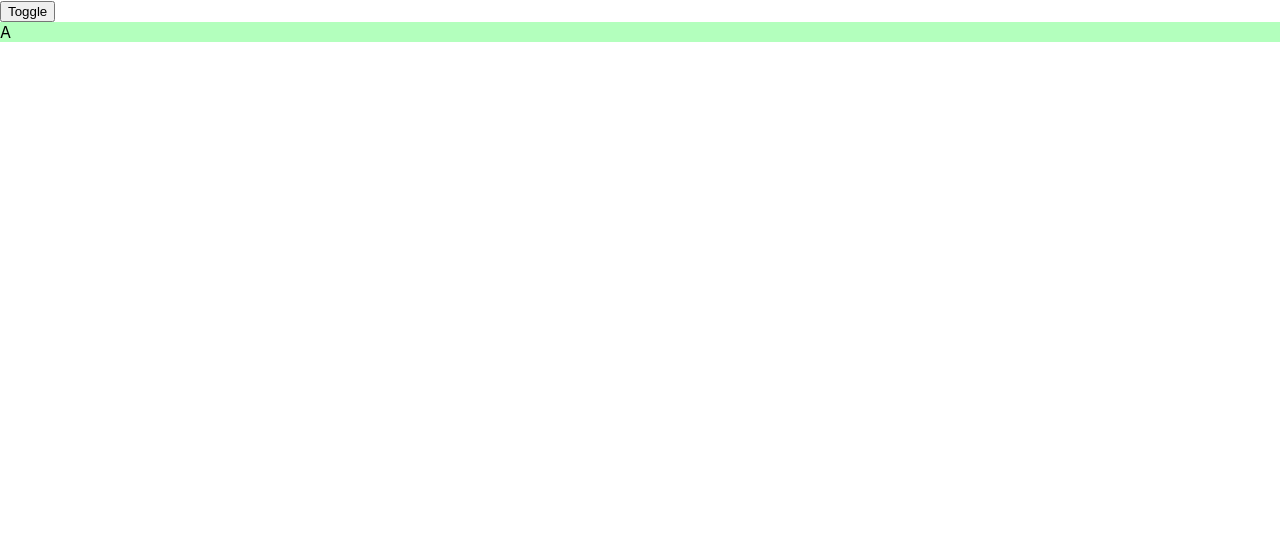
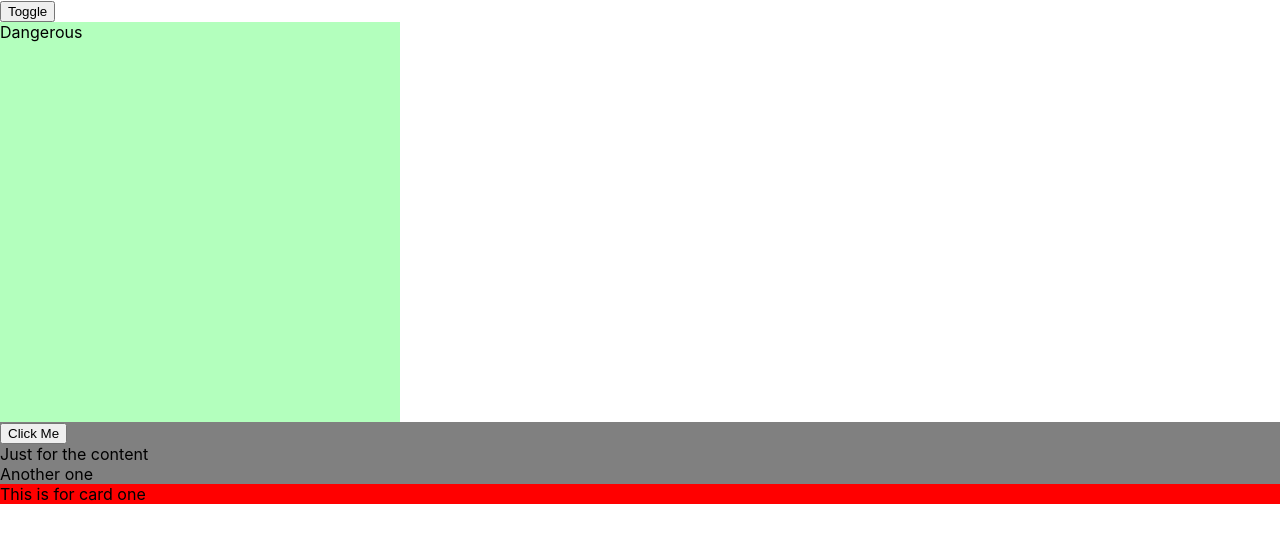
Before and after one commit to snony/rechart-investigation, a React (Create React App) app: page / in a window 1280 px wide. Shown: the top 542 px of the page. Built offline with nearby package versions, Linux system fonts and the light colour scheme.

Commit message:
found the things to manipulate

```diff
--- a/src/animation/Flop.tsx
+++ b/src/animation/Flop.tsx
@@ -1,5 +1,5 @@
 import React, { useState, useEffect } from 'react'
-import { Transition, animated } from 'react-spring/renderprops'
+import { Transition, animated, Spring } from 'react-spring/renderprops'
 import styled from 'styled-components'
 
 const Wrapper = styled.div`
@@ -23,13 +23,15 @@ const DivTwo = styled.div`
 
 const pages = [
     (style: React.CSSProperties) => (
-        <animated.div style={{ ...style, background: '#b3FFBD' }}>A</animated.div>
+        <animated.div style={{ ...style, background: '#b3FFBD', width: "400px", height: "400px" }}>
+            <div>Dangerous</div>
+        </animated.div>
     ),
     (style: React.CSSProperties) => (
-        <animated.div style={{ ...style, background: '#B2DBBF' }}>B</animated.div>
+        <animated.div style={{ ...style, background: '#B2DBBF', width: "400px", height: "400px" }}>B</animated.div>
     ),
     (style: React.CSSProperties) => (
-        <animated.div style={{ ...style, background: '#12DBBF' }}>C</animated.div>
+        <animated.div style={{ ...style, background: '#12DBBF', width: "400px", height: "400px" }}>C</animated.div>
     ),
 ]
 
@@ -51,22 +53,26 @@ interface Move {
 }
 
 const CardOne: React.FC = () => {
-    const [className, setClassName] = useState('moveIn')
+    const [className, setClassName] = useState(0)
     useEffect(() => {
 
         return () => {
-            setClassName("moveOut")
+            setClassName(0)
         }
     })
     return (
         <DivOne >
-            <button>Click Me</button>
+            <button onClick={() => setClassName(className === 0 ? 1 : 0)}>Click Me</button>
             <div>
                 Just for the content
         </div>
-            <div>
-                Another one
-        </div>
+            <Spring from={{ opacity: 0 }} to={{ opacity: 1 }}>
+                {props => (
+                    <div style={props}>
+                        Another one
+                    </div>)
+                }
+            </Spring>
         </DivOne>)
 }
 
@@ -95,13 +101,15 @@ const Container: React.FC = () => {
             </div>
             <Transition
                 items={isCardOne}
-                from={{ opacity: 0, transform: 'translateY(-50%)', zIndex: -1 }}
-                enter={{ opacity: 1, transform: 'translateY(0%)', zIndex: 0 }}
-                leave={{ opacity: 0, transform: 'translateY(-50%)', zIndex: -1 }}
+                config={{ tension: 0, friction: 5, precision: 0.1 }}
+                from={{ opacity: 0, transform: 'translateY(-50%)' }}
+                enter={{ opacity: 1, transform: 'translateY(0%)' }}
+                leave={{ opacity: 0, transform: 'translateY(-50%)' }}
             >
                 {index => pages[index]}
             </Transition>
-            {/* <Foo /> */}
+            <CardOne />
+            <CardTwo />
         </Wrapper>
     )
 }
```
